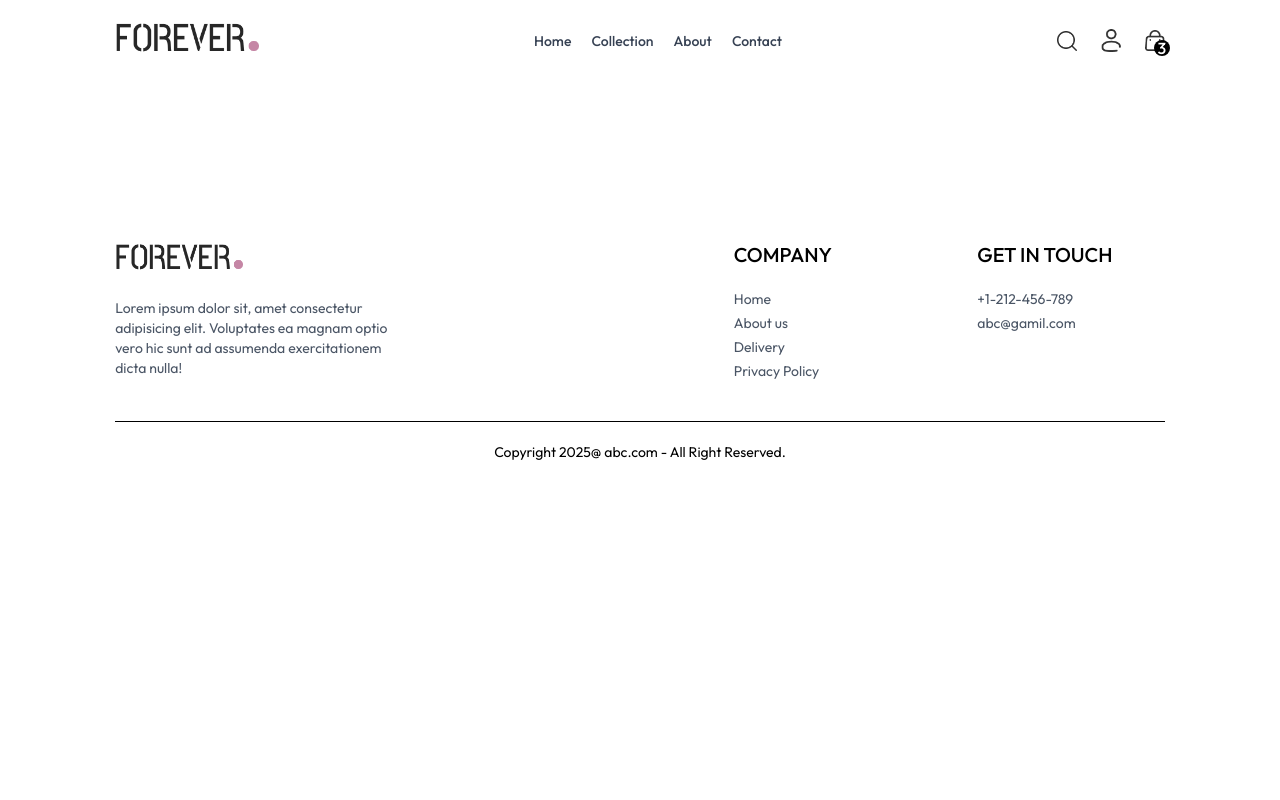
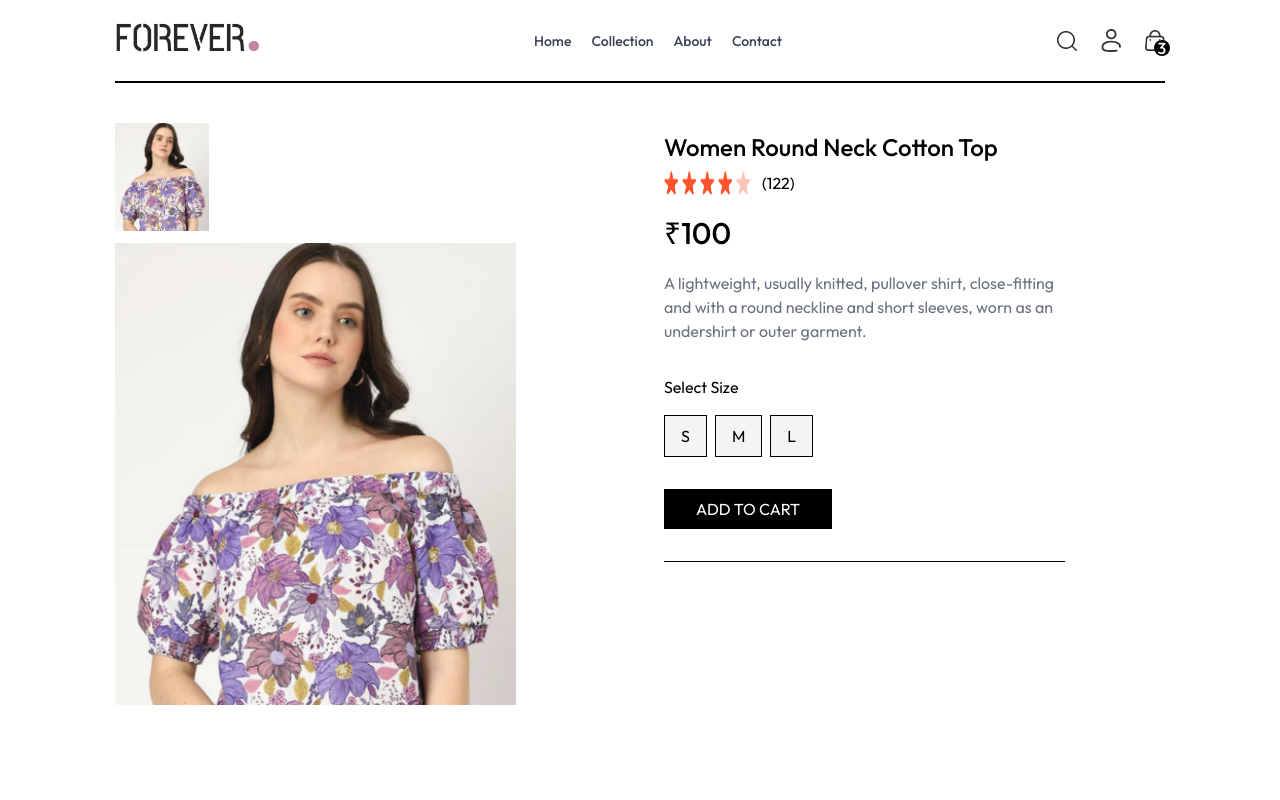
Before and after one commit to akhilesh-yadav026/E-Fashion, a React (Vite) app: page /product/aaaaa in a window 1280 px wide. Shown: the top 800 px of the page. Built offline with nearby package versions, Linux system fonts and the light colour scheme.

Commit message:
Add and Update

```diff
--- a/src/App.jsx
+++ b/src/App.jsx
@@ -11,11 +11,13 @@
 import Cart from './pages/Cart'
 import Navbar from './components/Navbar'
 import Footer from './components/Footer'
+import SearchBar from './components/SearchBar'
 
 const App = () => {
   return (
     <div className='px-4 sm:px-[5vw] md:px-[7vw] lg:px-[9vw]'>
       <Navbar />
+      <SearchBar />
       <Routes>
         <Route path='/' element={<Home />} />
         <Route path='/about' element={<AboutUs />} />
@@ -23,7 +25,7 @@
         <Route path='/collection' element={<Collection />} />
         <Route path='/place-order' element={<PlaceOrder />} />
         <Route path='/login' element={<Login />} />
-        <Route path='/product' element={<Product />} />
+        <Route path='/product/:productId' element={<Product />} />
         <Route path='/orders' element={<Orders />} />
         <Route path='/cart' element={<Cart/>} />
       </Routes>
--- a/src/components/Navbar.jsx
+++ b/src/components/Navbar.jsx
@@ -1,10 +1,12 @@
-import React, { useState } from 'react'
+import React, { useContext, useState } from 'react'
 import { assets } from '../assets/assets'
 import { Link, NavLink } from 'react-router-dom'
+import { ShopContext } from '../context/ShopContext';
 
 const Navbar = () => {
 
     const [visible, setVisible] = useState(false);
+    const {setShowSearch} = useContext(ShopContext)
 
     return (
         <div className='flex items-center justify-between py-5 font-medium'>
@@ -34,7 +36,7 @@
             </ul>
 
             <div className='flex items-center gap-6'>
-                <img src={assets.search_icon} className='w-5 cursor-pointer' alt="" />
+                <img onClick={()=>setShowSearch(true)} src={assets.search_icon} className='w-5 cursor-pointer' alt="" />
 
                 <div className='group relative'>
                     <img className='w-5 cursor-pointer' src={assets.profile_icon} alt="" />
--- /dev/null
+++ b/src/components/SearchBar.jsx
@@ -0,0 +1,45 @@
+import React, { useContext, useEffect, useState } from 'react';
+import { ShopContext } from '../context/ShopContext';
+import { assets } from '../assets/assets';
+import { useLocation } from 'react-router-dom';
+
+const SearchBar = () => {
+  const { search, showSearch, setSearch, setShowSearch } = useContext(ShopContext);
+  const [visible,setVisible] = useState(false)
+  const location = useLocation();7
+
+  useEffect(()=>{
+    if(location.pathname.includes('collection')) {
+
+        setVisible(true)
+    }
+    else{
+
+        setVisible(false);
+    }
+
+  },[location])
+
+  return showSearch && visible ? (
+    <div className='border-t border-b bg-gray-50 text-center'>
+      <div className="inline-flex items-center justify-center border border-gray-400 px-5 py-2 my-5 mx-3 rounded-full w-3/4 sm:w-1/2">
+        <input
+          value={search}
+          onChange={(e) => setSearch(e.target.value)}
+          type="text"
+          placeholder="Search"
+          className="flex-1 outline-none bg-inherit text-sm"
+        />
+        <img src={assets.search_icon} alt="Search Icon" className="w-4" />
+      </div>
+      <img
+        onClick={() => setShowSearch(false)}
+        src={assets.cross_icon}
+        className="inline w-3 cursor-pointer"
+        alt="Close Search"
+      />
+    </div>
+  ) : null;
+};
+
+export default SearchBar;
--- a/src/context/ShopContext.jsx
+++ b/src/context/ShopContext.jsx
@@ -1,4 +1,4 @@
-import { createContext } from "react";
+import { createContext, useState } from "react";
 import { products } from "../assets/assets";
 
 
@@ -7,9 +7,11 @@
 const ShopContextProvider = (props)=>{
     const currency = "₹";
     const delivery_fee = 10;
+    const[search,setSearch] = useState('')
+    const [showSearch, setShowSearch] = useState(false)
 
     const value = {
-        products,currency,delivery_fee
+        products,currency,delivery_fee,search,setSearch,showSearch,setShowSearch
     }
 
     return(
--- a/src/index.css
+++ b/src/index.css
@@ -16,6 +16,10 @@
   font-style: normal;
 }
 
+::-webkit-scrollbar{
+  display : none
+}
+
 @media (max-width: 640px){
   a.active{
     background-color: black;
--- a/src/pages/Collection.jsx
+++ b/src/pages/Collection.jsx
@@ -6,11 +6,12 @@
 
 const Collection = () => {
 
-  const { products } = useContext(ShopContext)
+  const { products ,search,showSearch } = useContext(ShopContext)
   const [showFilter, setShowFilter] = useState(false)
   const[filterProduct, setFilterProduct] = useState([])
   const [category ,setCategory] = useState([])
   const [subCategory ,setSubCategory] = useState([])
+  const[sortType , setSortType] = useState('relevant')
 
   const toggleCategory =(e)=>{
     if (category.includes(e.target.value)) {
@@ -30,6 +31,10 @@
 
   const applyFilter =()=>{
     let productCpy = products.slice();
+    if (showSearch && search) {
+      productCpy = productCpy.filter((item)=>item.name.toLowerCase().includes(search.toLowerCase()))
+    }
+
     if (category.length > 0) {
       productCpy = productCpy.filter(item => category.includes(item.category))
     }
@@ -46,8 +51,13 @@
           setFilterProduct(fpCopy.sort((a,b)=>(a.price-b.price)));
           break;
 
-         case high-low:
-          setFilterProduct()
+         case 'high-low':
+          setFilterProduct(fpCopy.sort((a,b)=>(b.price - a.price)));
+          break;
+
+          default:
+            applyFilter();
+            break;
     }
   }
 
@@ -57,7 +67,11 @@
 
   useEffect(()=>{
     applyFilter();
-  },[category , subCategory])
+  },[category , subCategory , search, showSearch])
+
+  useEffect(()=>{
+      sortProduct();
+  },[sortType])
 
   return (
     <div className='flex flex-col sm:flex-row gap-1 sm:gap-10 pt-10 border-t '>
@@ -105,7 +119,7 @@
         <div className="flex justify-between text-base sm:text-2xl mb-4 ">
           <Title text1={'ALL'} text2={'COLLECTION'} />
           {/* Product sort */}
-          <select className='border-2 border-gray-300 text-sm px-2'>
+          <select onChange={(e)=> setSortType(e.target.value)} className='border-2 border-gray-300 text-sm px-2'>
             <option value="relavent">sort by:Relavant </option>
             <option value="low-high">sort by: Low-High </option>
             <option value="high-low">sort by: High-Low </option>
--- a/src/pages/Product.jsx
+++ b/src/pages/Product.jsx
@@ -1,9 +1,85 @@
-import React from 'react'
+import React, { useContext, useEffect, useState } from 'react'
+import { useParams } from 'react-router-dom'
+import { ShopContext } from '../context/ShopContext';
+import { assets } from '../assets/assets';
 
 const Product = () => {
-  return (
-    <div>Product</div>
-  )
+
+  const { productId } = useParams();
+  const { products,currency } = useContext(ShopContext)
+  const [productData, setProductData] = useState(false);
+  const [image, setImage] = useState('')
+  const[size , setSize]= useState('')
+
+  const fetchProductData = async () => {
+    products.map((item) => {
+      if (item._id === productId) {
+        setProductData(item);
+        console.log(item);
+        setImage(item.image[0])
+        return null;
+
+      }
+    })
+  }
+
+  useEffect(() => {
+    fetchProductData();
+  }, [products, productId])
+
+  return productData ? (
+    <div className='border-t-2 pt-10 transition-opacity ease-in duration-500 opacity-100'>
+
+      {/* Product Data */}
+
+      <div className="flex gap-12 sm:gap-12 flex-col sm:flex-row">
+
+        {/* Product Images */}
+
+        <div className="flex-1 flex-col-reverse gap-3 sm:flex-row">
+          <div className='flex sm:flex-col overflow-x-auto sm:overflow-y-scroll justify-between sm:justify-normal sm:w-[18.7%] w-full'>
+            {
+              productData.image.map((item, index) => (
+                <img onClick={() => setImage(item)} src={item} key={index} alt="" className="w-[24%] sm:w-full sm:mb-3 flex-shrink-0 cursor-pointer" />
+              ))
+            }
+          </div>
+          <div className="w-full sm:w-[80%]">
+            <img src={image} alt="" className="w-full h-auto" />
+          </div>
+        </div>
+
+        {/* Product Info */}
+
+        <div className="flex-1">
+          <h1 className='font-medium text-2xl mt-2'>{productData.name}</h1>
+          <div className="flex item-center gap-1 mt-2">
+            <img src={assets.star_icon} alt="" className="w-3.5" />
+            <img src={assets.star_icon} alt="" className="w-3.5" />
+            <img src={assets.star_icon} alt="" className="w-3.5" />
+            <img src={assets.star_icon} alt="" className="w-3.5" />
+            <img src={assets.star_dull_icon} alt="" className="w-3.5" />
+            <p className="pl-2">(122)</p>
+          </div>
+              <p className='mt-5 text-3xl font-medium'>{currency}{productData.price}</p>
+              <p className='mt-5 text-gray-500 md:w-4/5'>{productData.description}</p>
+              <div className="flex flex-col gap-4 my-8">
+                <p>Select Size</p>
+                <div className='flex gap-2'>
+                  {productData.sizes.map((item , index)=>(
+                    <button onClick={()=>setSize(item)} className={`border py-2 px-4 bg-gray-100 ${item === size ? 'border-orange-500' : ''} `} key={index}>
+                      {item}
+                    </button>
+                  ))}
+                </div>
+              </div>
+              <button className='bg-black py-2 px-8 text-base text-white active:bg-gray-700'>ADD TO CART</button>
+              <hr className='mt-8 sm:w-4/5' />
+        </div>
+      </div>
+    </div>
+
+  ) : <div className="opacity-0"></div>
 }
 
 export default Product
```
